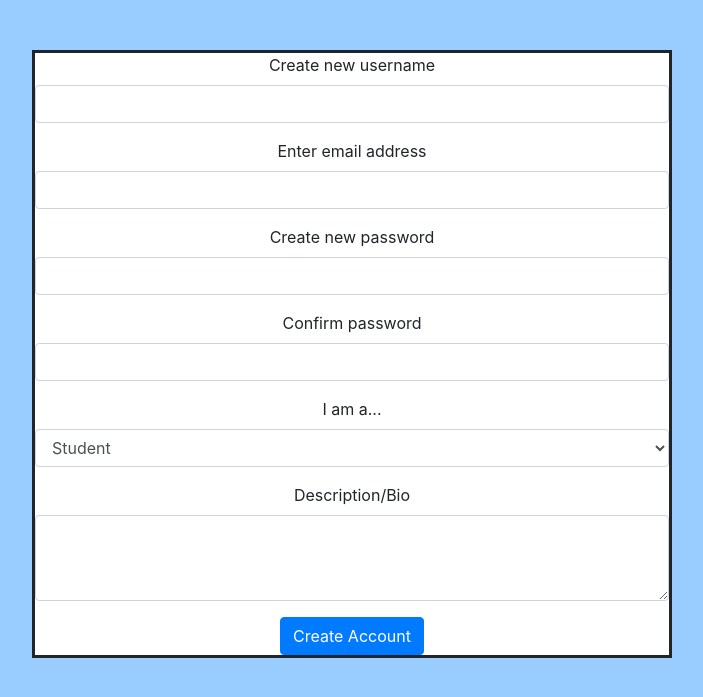
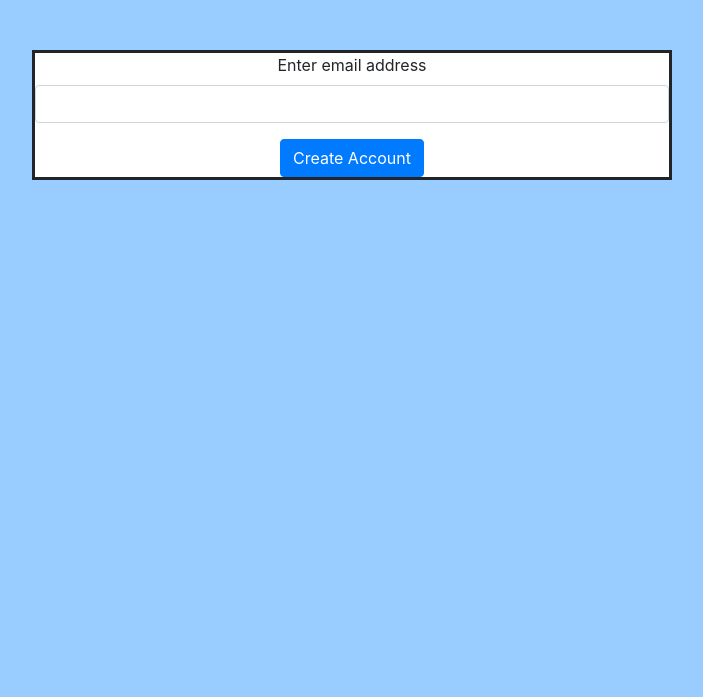
Before and after one commit to Trollicorn/QUAFplus, a Flask app: page /verify in a window 1280 px wide. Shown: the top 697 px of the page, without its empty margins (288-991 px from the left). Run offline with Flask 2, Linux system fonts and the light colour scheme; some libraries are stand-ins or nearby versions.

Commit message:
form stuff

```diff
--- a/QUAFplus/templates/login.html
+++ b/QUAFplus/templates/login.html
@@ -13,8 +13,8 @@
 		  <input type="text" class="form-control" id="email">
 		</div>
 		<div class="form-group">
-		  <label for="password">Password</label>
-		  <input type="password" class="form-control" id="password">
+		  <label for="pass">Password</label>
+		  <input type="password" class="form-control" id="pass">
 		</div>
 		<button type="submit" class="btn btn-primary">Login</button>
 	  </form>
--- a/QUAFplus/templates/signup.html
+++ b/QUAFplus/templates/signup.html
@@ -9,31 +9,8 @@
 	<div style="width:50%;text-align:center;margin:auto;margin-top:50px;border:solid;background-color:white;">
 	  <form method="post" action="/register">
 		<div class="form-group">
-		  <label for="username">Create new username</label>
-		  <input type="username" class="form-control" id="username">
-		</div>
-		<div class="form-group">
 		  <label for="email">Enter email address</label>
 		  <input type="text" class="form-control" id="email">
-		</div>
-		<div class="form-group">
-		  <label for="password">Create new password</label>
-		  <input type="password" class="form-control" id="password">
-		</div>
-		<div class="form-group">
-		  <label for="conf-password">Confirm password</label>
-		  <input type="password" class="form-control" id="conf-password">
-		</div>
-		<div class="form-group">
-		  <label for="Option2">I am a...</label>
-		  <select class="form-control" id="Option2">
-			<option>Student</option>
-			<option>Teacher</option>
-		  </select>
-		</div>
-		<div class="form-group">
-		  <label for="Description">Description/Bio</label>
-		  <textarea class="form-control" id="Description" rows="3"></textarea>
 		</div>
 		<button type="submit" class="btn btn-primary">Create Account</button>
 	  </form>
```
Also changed, not shown: QUAFplus/templates/verification.html (+16 -4 lines).
